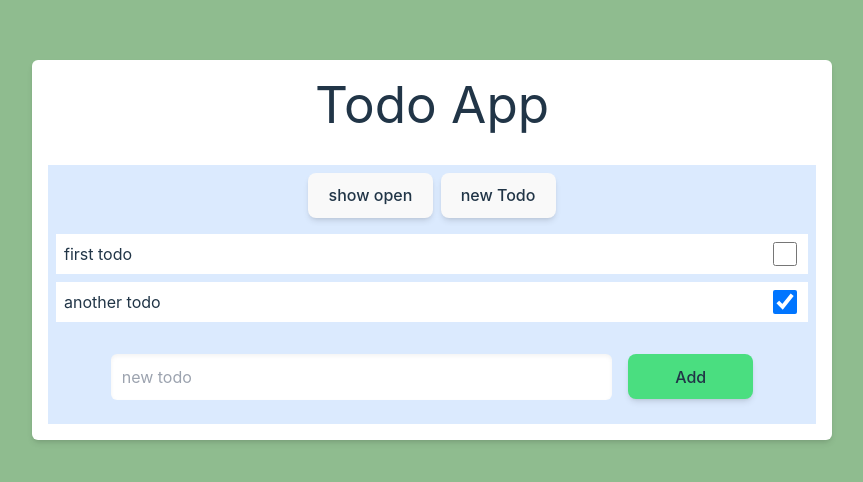
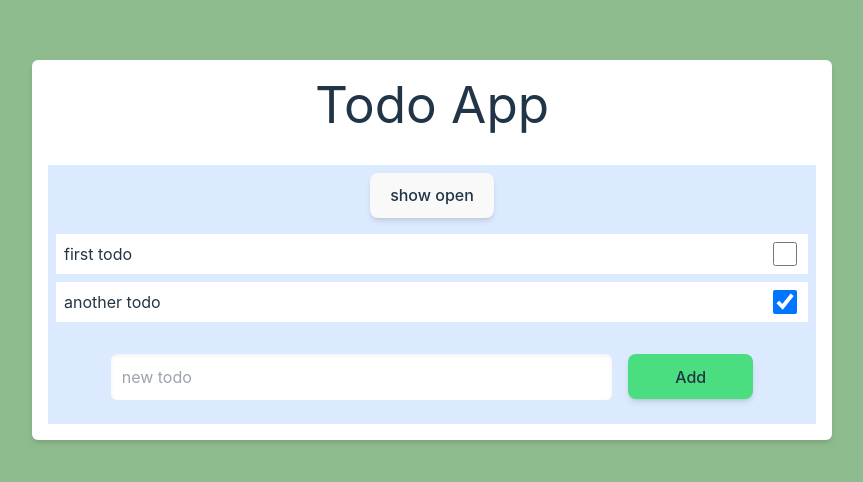
Before and after one commit to FrankBerlin/Practice, a React (Vite) app in the folder frank-to-do/: page / in a window 1280 px wide. Shown: the part 150-632 px from the top of the page, without its empty margins (208-1071 px from the left). Built offline with nearby package versions, Linux system fonts and the light colour scheme.

Commit message:
remove redundant button

```diff
--- a/frank-to-do/src/App.jsx
+++ b/frank-to-do/src/App.jsx
@@ -34,7 +34,6 @@ function App() {
         <h1 className='pb-8 block text-grey-800'>Todo App</h1>
         <div className='p-2 flex flex-row gap-2 justify-center bg-blue-100'>
           <label><button className='shadow-md' onClick={toggleOpen}>{showOpen ? 'show all' : 'show open'}</button></label>
-          <label><button className='shadow-md'>new Todo</button></label>
         </div>
         <div className='p-2 flex bg-blue-100'>
           <ul id="todolist" className='w-full'>
```
